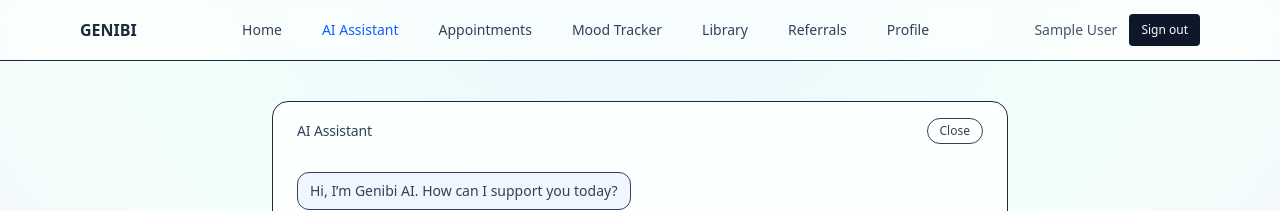
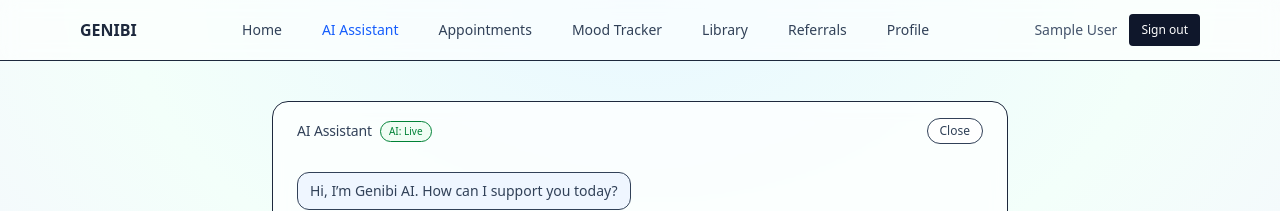
Before and after one commit to zortojnr/genibi-healthcare, a React (Vite) app: page /chat in a window 1280 px wide. Shown: the top 211 px of the page. Built offline with nearby package versions, Linux system fonts and the light colour scheme; no server answers; sample sign-in values are in the browser's storage.

Commit message:
Chat: add small AI: Live badge and surface Gemini status; set model via env

```diff
--- a/src/pages/Chat.tsx
+++ b/src/pages/Chat.tsx
@@ -43,7 +43,12 @@
         {showAssistant && (
           <>
             <div className="px-6 py-4 flex items-center justify-between">
-              <h2 className="text-sm font-medium text-slate-700">AI Assistant</h2>
+              <div className="flex items-center gap-2">
+                <h2 className="text-sm font-medium text-slate-700">AI Assistant</h2>
+                <span className={`text-[10px] px-2 py-0.5 rounded-full border ${isGeminiEnabled ? 'bg-green-50 text-green-700' : 'bg-red-50 text-red-700'}`}>
+                  {isGeminiEnabled ? 'AI: Live' : 'AI: Disabled'}
+                </span>
+              </div>
               <div className="flex items-center gap-2">
                 <button aria-label="Close assistant" onClick={() => setShowAssistant(false)} className="text-xs px-3 py-1 rounded-full border bg-white text-slate-700">Close</button>
               </div>
```
